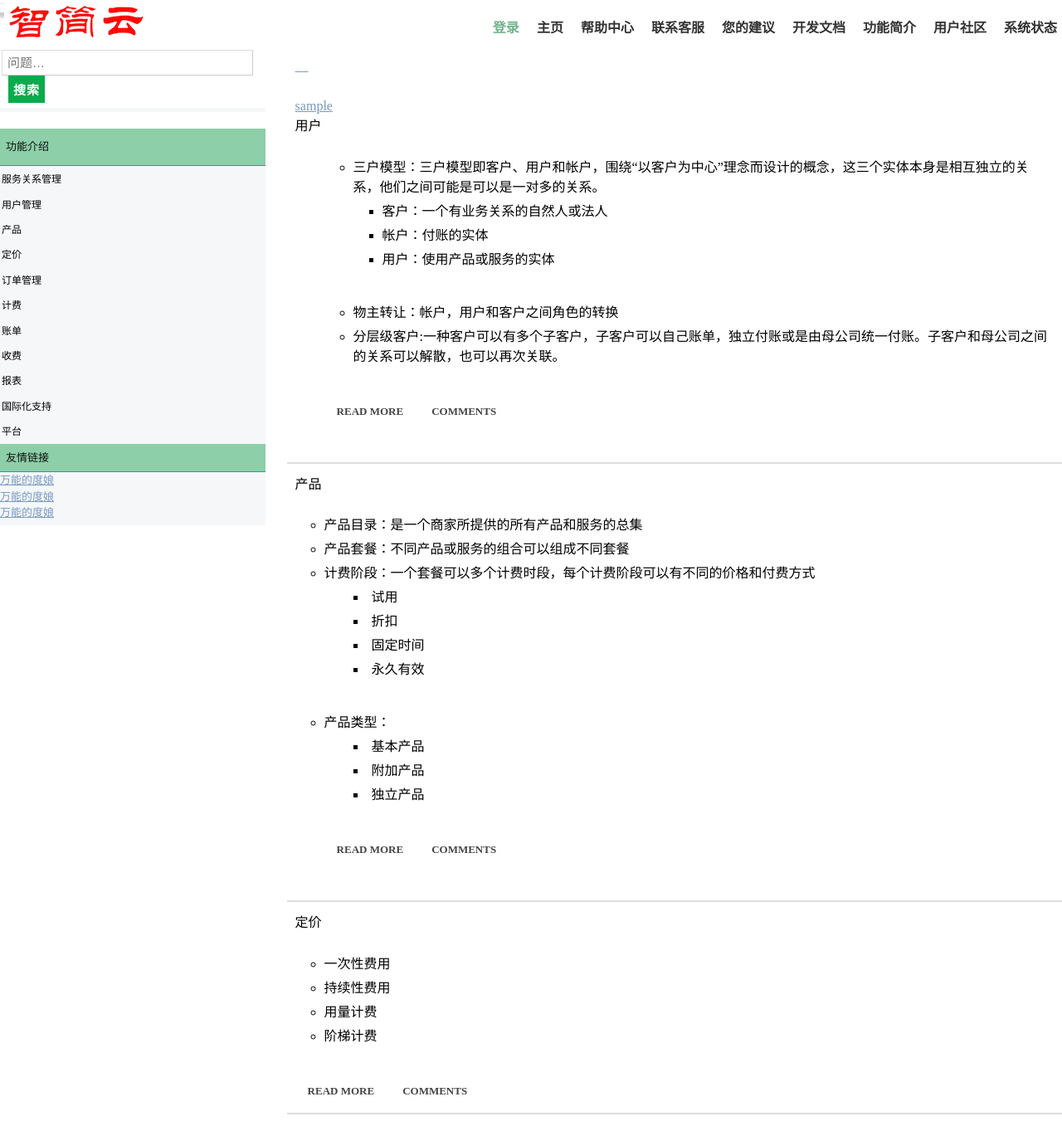
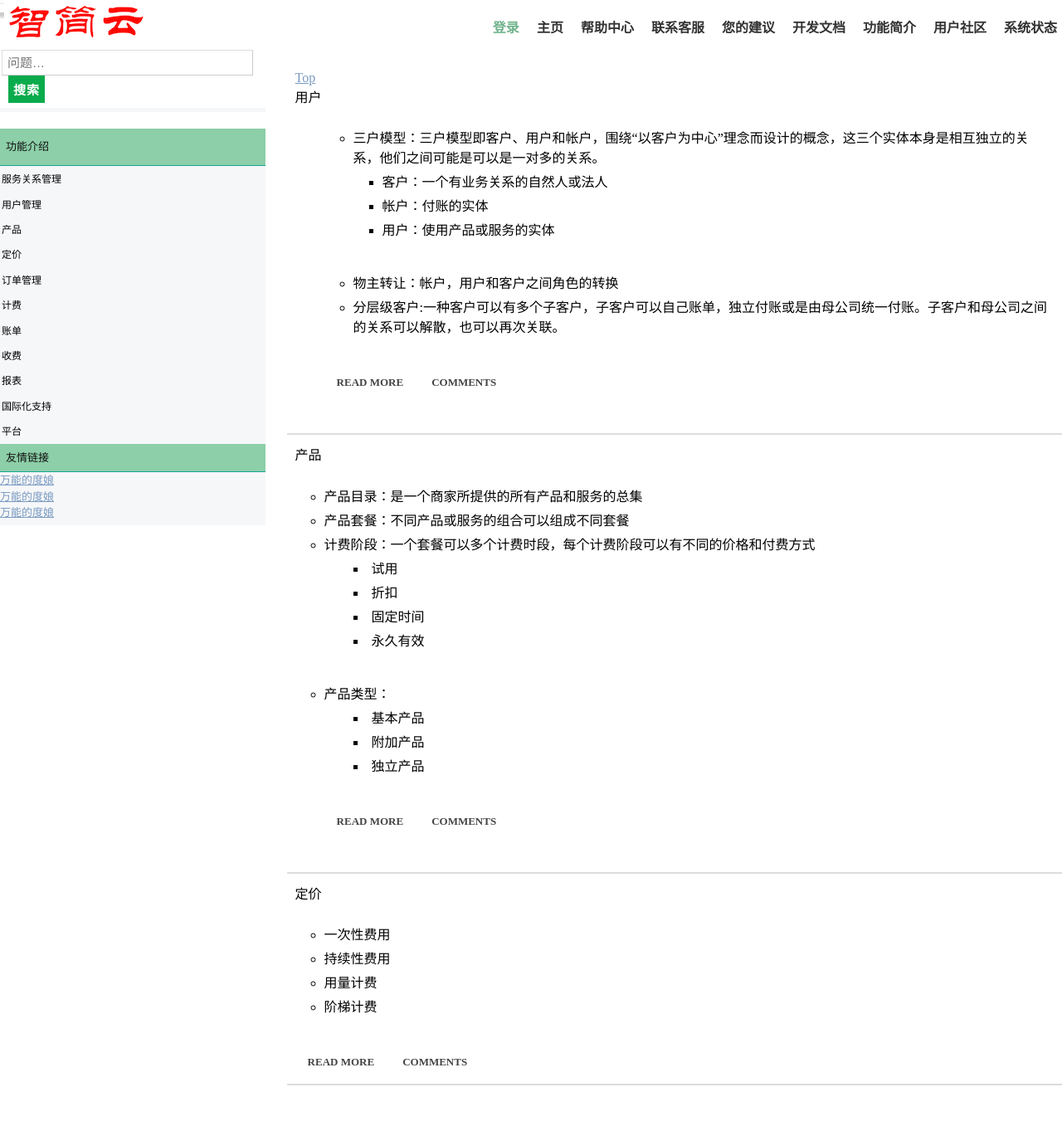
Before and after one commit to dreampivot/slipscloud.github.io, a Jekyll site: the page help/functions.html, which Jekyll copies as it is, in a window 1280 px wide and 1363 px high. Shown: the whole window at 83% size. Built offline with Jekyll 4.4.1, drawn with Linux system fonts in a browser that asks for light colours.

Commit message:
Update functions.html

```diff
--- a/help/functions.html
+++ b/help/functions.html
@@ -29,12 +29,10 @@
    <article class="expanded">
    <p>
 
-	<hw>实例</hw>
-	<hw>实例</hw>
 
 </p>
 <!--<a href="#" class="button">sample</a>-->
-<a href="#">sample</a>
+<a href="#">Top</a>
         <p id=“product”>用户</p>
          <ul style="list-style-type:circle; list-style-position:outside;">
 
```
